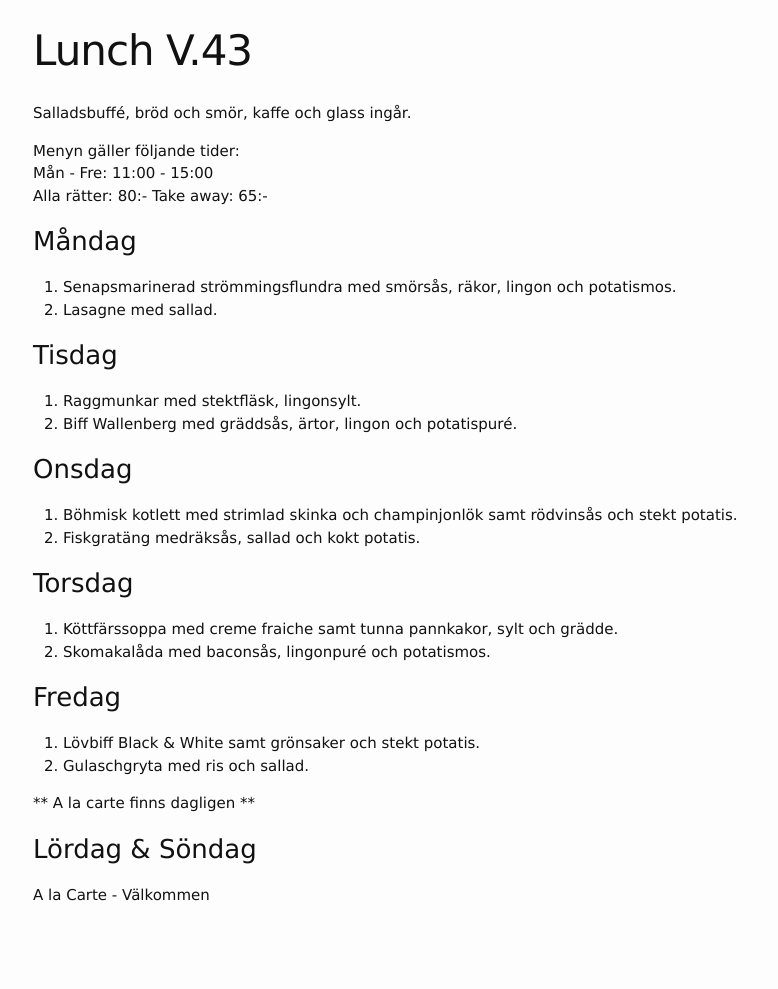
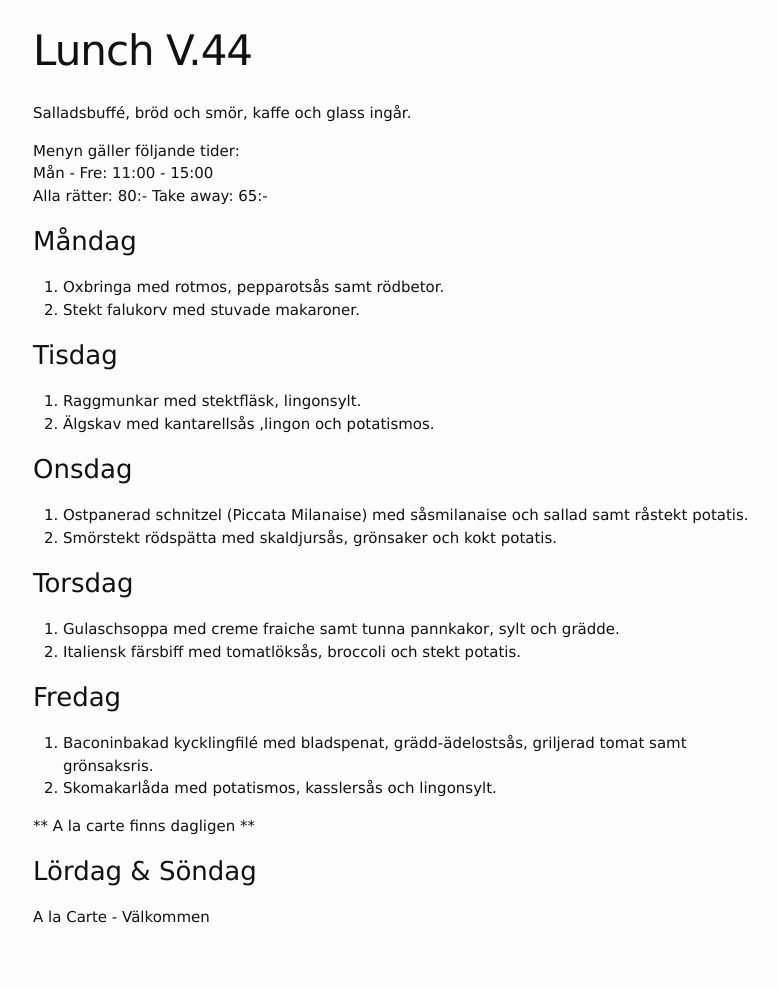
Before and after one commit to FarInn62/farinn62.github.io, a Jekyll site: the page built from lunch.md, in a window 1280 px wide. Shown: the whole page, without its empty margins (237-1015 px from the left). Built offline with Jekyll 4.4.1, drawn with Linux system fonts in a browser that asks for light colours; before the commit the page ends 966 px from its top, so only the background shows below that.

Commit message:
Update lunch.md

```diff
--- a/lunch.md
+++ b/lunch.md
@@ -1,6 +1,6 @@
 ---
 layout: foodmenu
-title: Lunch V.43
+title: Lunch V.44
 permalink: /lunch/
 published: true
 ---
@@ -12,29 +12,29 @@ Alla rätter: 80:- Take away: 65:-
 
 ### Måndag
 
-1. Senapsmarinerad strömmingsflundra med smörsås, räkor, lingon och potatismos.
-2. Lasagne med sallad.
+1. Oxbringa med rotmos, pepparotsås samt rödbetor.
+2. Stekt falukorv med stuvade makaroner.
 
 ### Tisdag
 
 1. Raggmunkar med stektfläsk, lingonsylt.
-2. Biff Wallenberg med gräddsås, ärtor, lingon och potatispuré.
+2. Älgskav med kantarellsås ,lingon och potatismos.
 
 
 ### Onsdag
 
-1. Böhmisk kotlett med strimlad skinka och champinjonlök samt rödvinsås och stekt potatis.
-2. Fiskgratäng medräksås, sallad och kokt potatis.
+1. Ostpanerad schnitzel (Piccata Milanaise) med såsmilanaise och sallad samt råstekt potatis.
+2. Smörstekt rödspätta med skaldjursås, grönsaker och kokt potatis.
 
 ### Torsdag
 
-1. Köttfärssoppa med creme fraiche samt tunna pannkakor, sylt och grädde.
-2. Skomakalåda med baconsås, lingonpuré och potatismos.
+1. Gulaschsoppa med creme fraiche samt tunna pannkakor, sylt och grädde.
+2. Italiensk färsbiff med tomatlöksås, broccoli och stekt potatis.
 
 ### Fredag
 
-1. Lövbiff Black & White samt grönsaker och stekt potatis.
-2. Gulaschgryta med ris och sallad.
+1. Baconinbakad kycklingfilé med bladspenat, grädd-ädelostsås, griljerad tomat samt grönsaksris.
+2. Skomakarlåda med potatismos, kasslersås och lingonsylt.
 
 ** A la carte finns dagligen **
 
```
